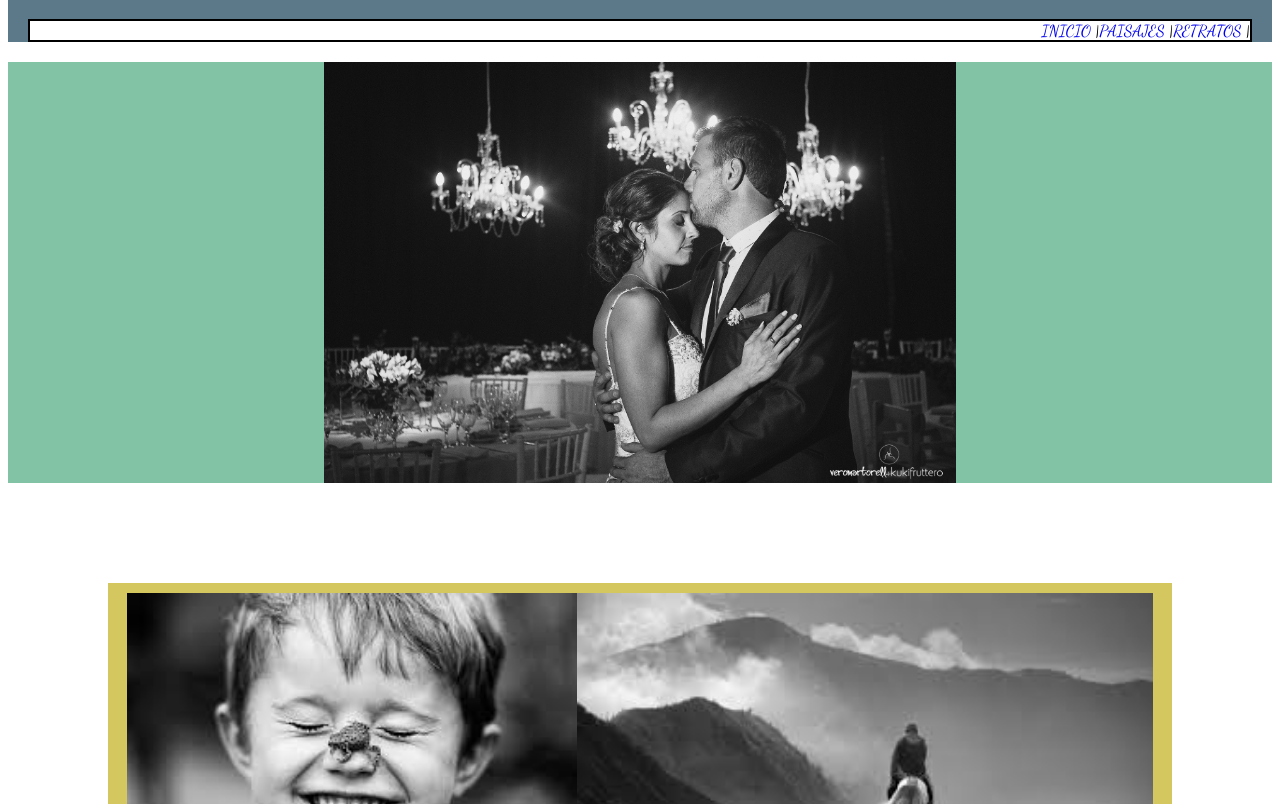
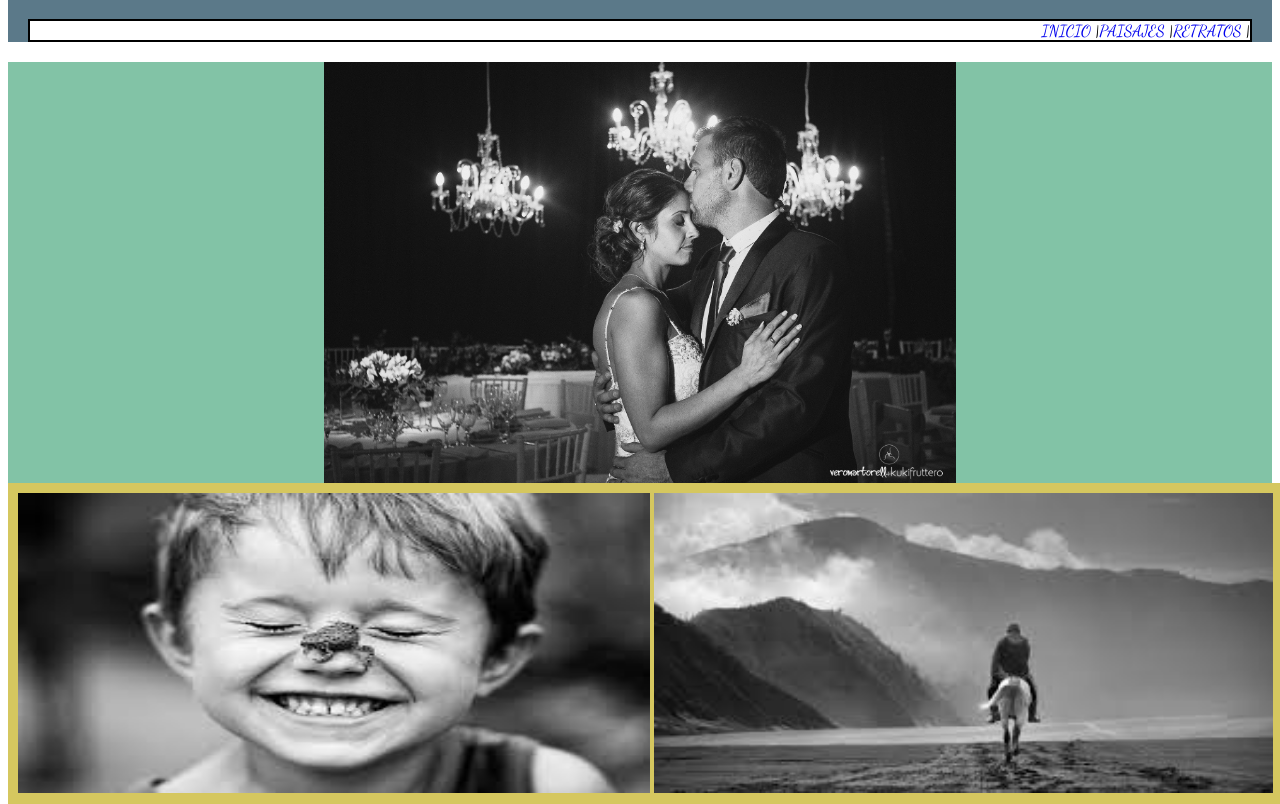
Before and after one commit to Orugamultimedial/Evaluacion_CSS, a plain HTML site: page index.html in a window 1280 px wide. Shown: the part 124-928 px from the top of the page. Drawn offline with Linux system fonts and the light colour scheme.

Commit message:
agregadas propiedades de flex a imagenes secundarias ---- falta arreglar links y proporcion de margenes

```diff
--- a/css/styles.css
+++ b/css/styles.css
@@ -36,27 +36,28 @@ a:link{
   margin:auto;
 }
 
-.Contenedor{
-border: 1px;
-background-color: #d5c75f;
-height: 300px;
-display: flex;
-display: -webkit-flex;
-display: -ms-flexbox;
-flex-direction: row;
-justify-content:center;
-margin: 100px;
-padding: 10px;
+.Imagenes_secundarias{
+  width: 100%;
+  display: inline-flex;
+  display: -webkit-inline-flex;
+  display: -ms-inline-flexbox;
+  flex-direction:column;
+  background-color: #d5c75f;
+  border:1px;
+  padding: 10px;
+
 }
 
 .adaptativa-porcentaje-1{
-  flex-grow: 1;
-  border: 1px;
+  max-width: 90%;
+  min-width: 50%;
+  flex-basis: 100%;
 }
 
 .adaptativa-porcentaje-2{
-   flex-grow: 1;
-   border: 1px;
+  max-width: 90%;
+  min-width: 49%;
+  flex-basis: 100%;
 }
 
 .Pie_de_pagina{
--- a/index.html
+++ b/index.html
@@ -25,18 +25,12 @@
   <section class="Imagenes">
     <img id="Imagen_central"src="img/Imagen_central.jpg" alt="imagen central" width="50%">
   </section>
-  <div class="Contenedor">
-    <div>
-      <a href="../html/Retratos.html">
-        <img src="img/Retrato.jpg" class="adaptativa-porcentaje-1" height="300px"></div>
-      </a>
-    <div>
-      <a href="../html/Paisajes.html">
-        <img src="img/Paisaje.jpg" class="adaptativa-porcentaje-2" height="300px"></div>
-      </a>
+  <div class="Imagenes_secundarias">
+    <div class="Contenedor">
+        <a href="../html/Retratos.html"><img src="img/Retrato.jpg" class="adaptativa-porcentaje-1" height="300px"></a>
+        <a href="../html/Paisajes.html"><img src="img/Paisaje.jpg" class="adaptativa-porcentaje-2" height="300px"></a>
     </div>
   </div>
-
   </body>
   <footer class="Pie_de_pagina">
       <div class="E-mail">
```
